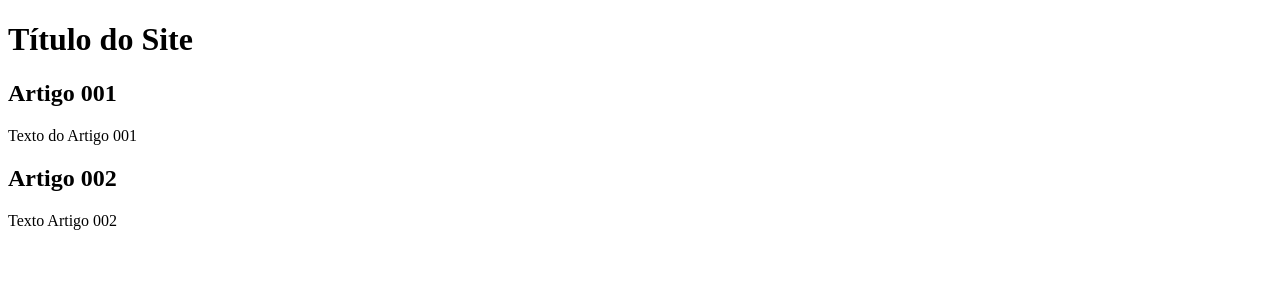
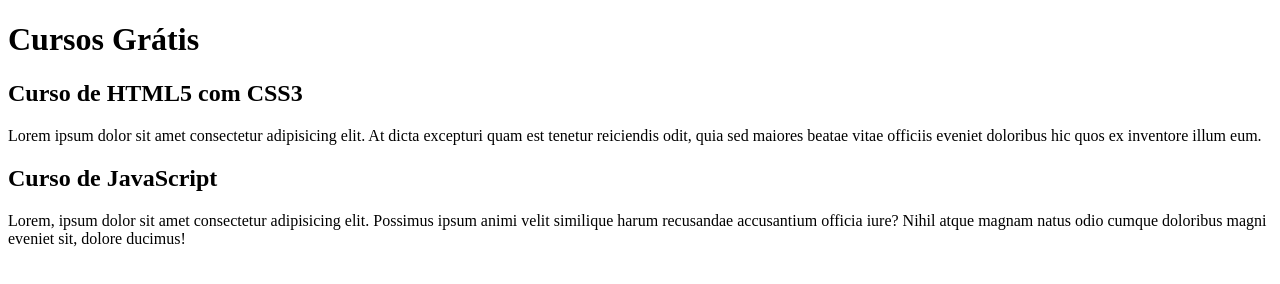
Before and after one commit to luizguilhermeaguiar/projeto-site, a plain HTML site: page index.html in a window 1280 px wide. Drawn offline with Linux system fonts and the light colour scheme.

Commit message:
comecei a escrever o conteúdo

```diff
--- a/index.html
+++ b/index.html
@@ -3,20 +3,20 @@
 <head>
     <meta charset="UTF-8">
     <meta name="viewport" content="width=device-width, initial-scale=1.0">
-    <title>Título do Site</title>
+    <title></title>
 </head>
 <body>
     <main>
         <header>
-            <h1>Título do Site</h1>
+            <h1>Cursos Grátis</h1>
         </header>
         <article>
-            <h2>Artigo 001</h2>
-            <p>Texto do Artigo 001</p>
+            <h2>Curso de HTML5 com CSS3</h2>
+            <p>Lorem ipsum dolor sit amet consectetur adipisicing elit. At dicta excepturi quam est tenetur reiciendis odit, quia sed maiores beatae vitae officiis eveniet doloribus hic quos ex inventore illum eum.</p>
         </article>
         <article>
-            <h2>Artigo 002</h2>
-            <p>Texto Artigo 002</p>
+            <h2>Curso de JavaScript</h2>
+            <p>Lorem, ipsum dolor sit amet consectetur adipisicing elit. Possimus ipsum animi velit similique harum recusandae accusantium officia iure? Nihil atque magnam natus odio cumque doloribus magni eveniet sit, dolore ducimus!</p>
         </article>
     </main>
 </body>
```
